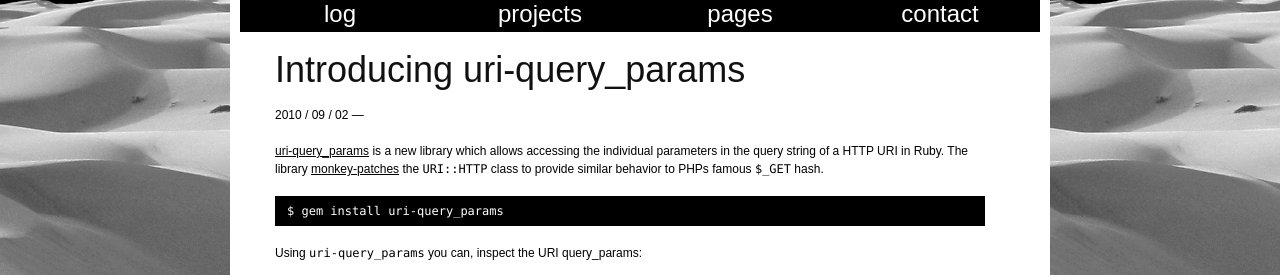
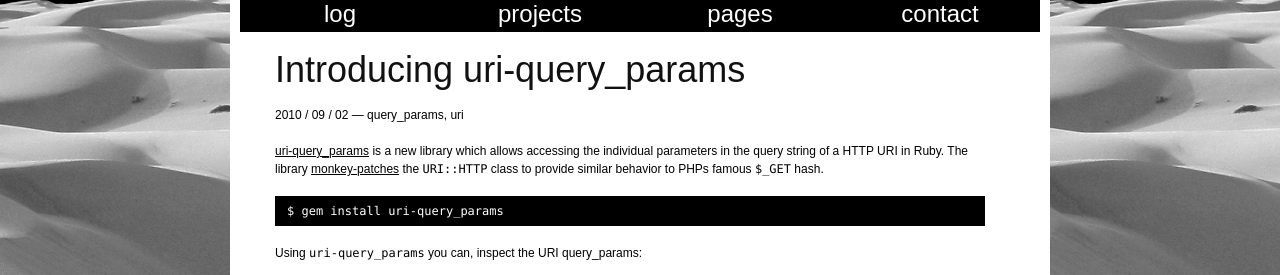
Before and after one commit to postmodern/postmodern.github.io, a Jekyll site: the page built from _posts/2010-09-02-introducing-uri-query-params.md, in a window 1280 px wide. Shown: the part 194-469 px from the top of the page. Built offline with Jekyll 4.4.1, drawn with Linux system fonts in a browser that asks for light colours; comment, search, counter and statistics services are not loaded.

Commit message:
Added tags.

```diff
--- a/_posts/2010-09-02-introducing-uri-query-params.md
+++ b/_posts/2010-09-02-introducing-uri-query-params.md
@@ -1,6 +1,9 @@
 ---
 layout: post
 title: Introducing uri-query_params
+tags:
+ - uri
+ - query_params
 ---
 
 [uri-query_params](http://github.com/postmodern/uri-query_params) is a new
```
